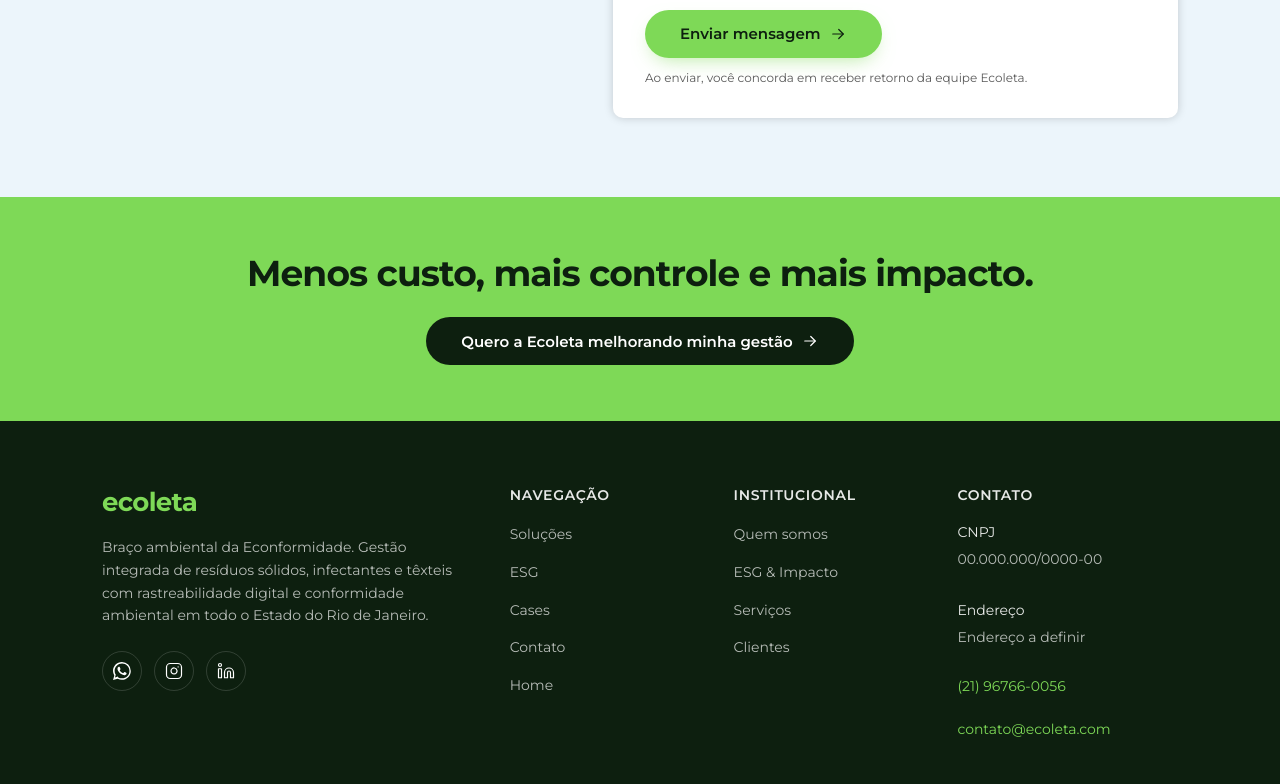
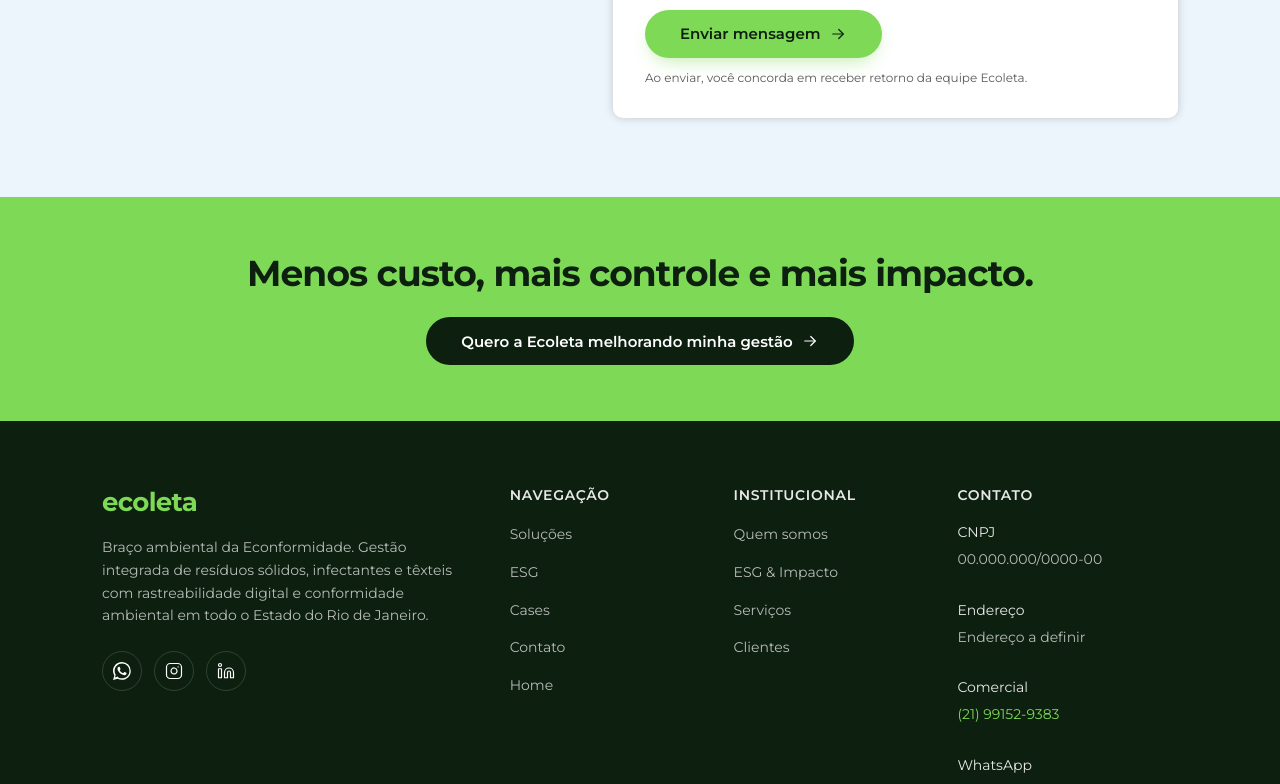
Before and after one commit to ricardosierra/ecoleta, a Next.js app: page /contato in a window 1280 px wide. Shown: the part 2000-2784 px from the top of the page. Built offline with nearby package versions, Linux system fonts and the light colour scheme; no server answers.

Commit message:
feat: CNPJ 57.772.812/0001-72 e telefone comercial (21) 99152-9383

```diff
--- a/components/Footer.tsx
+++ b/components/Footer.tsx
@@ -78,17 +78,29 @@ export default function Footer() {
               <span className="block text-white/90 mb-1">Endereço</span>
               {siteConfig.company.address}
             </p>
+            <p className="mt-4 text-sm text-white/70 leading-relaxed">
+              <span className="block text-white/90 mb-1">Comercial</span>
+              <a
+                href={`tel:+552199152938`}
+                className="text-(--color-accent) hover:underline"
+              >
+                {siteConfig.company.phoneComercial}
+              </a>
+            </p>
+            <p className="mt-4 text-sm text-white/70 leading-relaxed">
+              <span className="block text-white/90 mb-1">WhatsApp</span>
               <a
                 href={whatsappLink}
                 target="_blank"
                 rel="noopener noreferrer"
-              className="mt-4 inline-block text-sm text-(--color-accent) hover:underline"
+                className="text-(--color-accent) hover:underline"
               >
                 (21) 96766-0056
               </a>
+            </p>
             <a
               href={`mailto:${siteConfig.contact.email}`}
-              className="mt-2 inline-block text-sm text-(--color-accent) hover:underline"
+              className="mt-4 inline-block text-sm text-(--color-accent) hover:underline"
             >
               {siteConfig.contact.email}
             </a>
--- a/lib/site.config.ts
+++ b/lib/site.config.ts
@@ -31,8 +31,9 @@ export const siteConfig = {
   },
 
   company: {
-    cnpj: process.env.NEXT_PUBLIC_CNPJ || "00.000.000/0000-00",
+    cnpj: process.env.NEXT_PUBLIC_CNPJ || "57.772.812/0001-72",
     address: process.env.NEXT_PUBLIC_ADDRESS || "Endereço a definir",
+    phoneComercial: process.env.NEXT_PUBLIC_PHONE_COMERCIAL || "(21) 99152-9383",
   },
 
   nav: [
```
Lines whose indentation alone changed are shown as unchanged.
